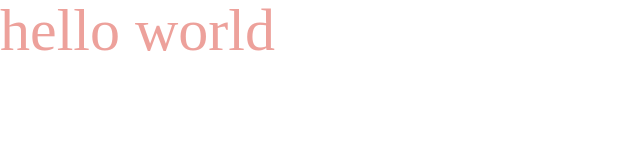
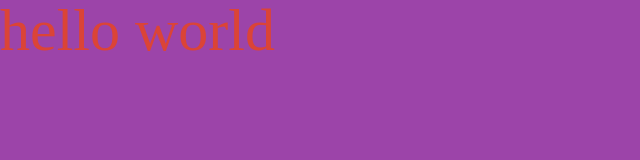
Before and after one commit to shket06/beginning, a plain HTML site: page index.html in a window 1280 px wide. Shown: the whole page, without its empty margins (0-640 px from the left). Drawn offline with Linux system fonts and the light colour scheme.

Commit message:
Update style.css

```diff
--- a/css/style.css
+++ b/css/style.css
@@ -1,4 +1,7 @@
 h1 {
   font-size: 60px;
-  color: rgba(219, 68, 55, 0.5);
+  color: rgba(219, 68, 55, 1);
 }
+body {
+  background-color: rgb(156, 68, 169);
+}
```
